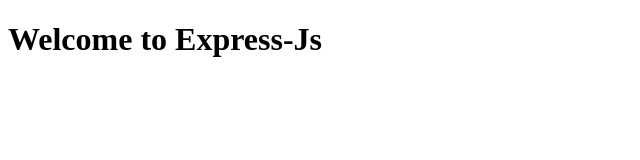
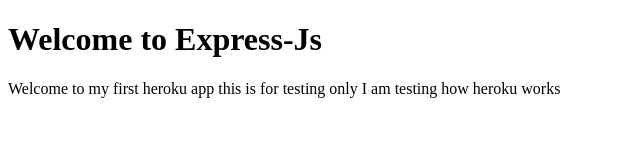
Before and after one commit to Syed-Shahzaib-Hussain/web-server, a website: page public/index.html in a window 1280 px wide. Shown: the whole page, without its empty margins (0-640 px from the left). Drawn offline with Linux system fonts and the light colour scheme.

Commit message:
Added a paragraph in index file

```diff
--- a/public/index.html
+++ b/public/index.html
@@ -6,5 +6,6 @@
 </head>
 <body>
     <h1>Welcome to Express-Js</h1>
+    <p>Welcome to my first heroku app this is for testing only I am testing how heroku works</p>
 </body>
 </html>
```
